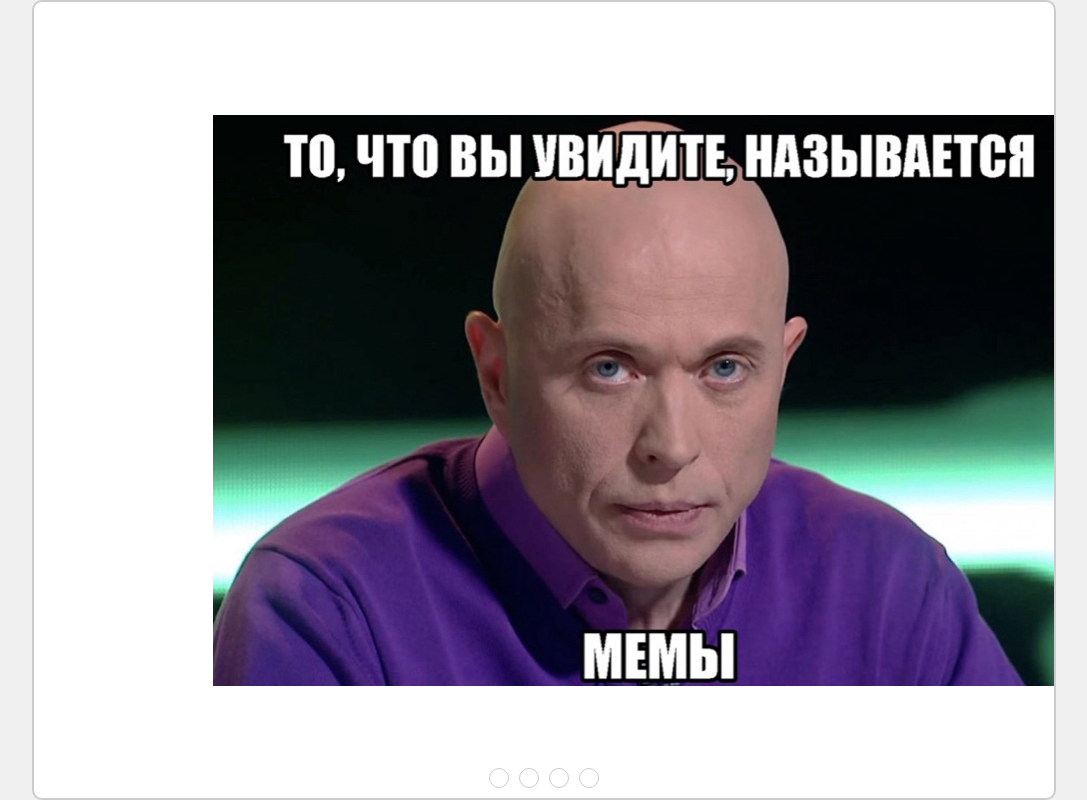
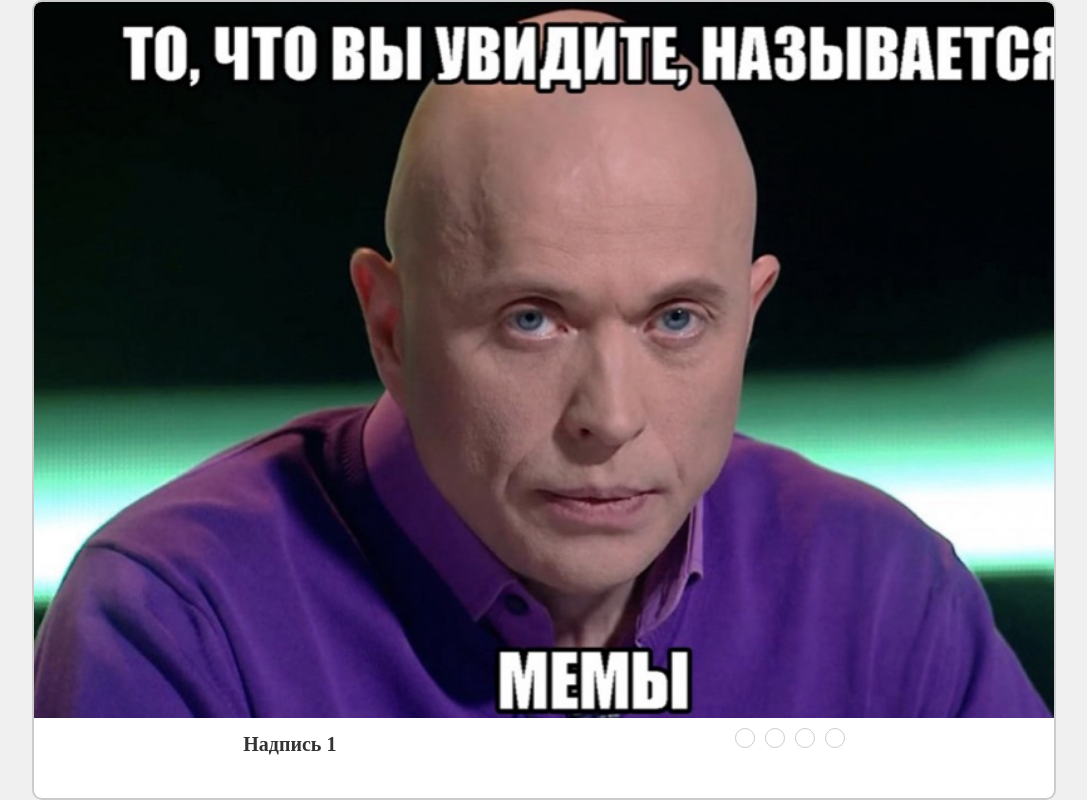
Before and after one commit to NataliyaMoon/cssMemeSlider, a plain HTML site: page index.html in a window 1280 px wide. Shown: the whole page, without its empty margins (96-1183 px from the left). Drawn offline with Linux system fonts and the light colour scheme.

Commit message:
feat: add labels and right styles (Thu, Sep 12, 2024 09:06:08 PM)

```diff
--- a/index.html
+++ b/index.html
@@ -16,24 +16,32 @@
         <link rel="stylesheet" href="style.css">
     </head>
     <body>
+        <div class="container">
             <div class="carousel">
                 <input type="radio" id="slide1" name="carousel" checked>
                 <input type="radio" id="slide2" name="carousel">
                 <input type="radio" id="slide3" name="carousel">
                 <input type="radio" id="slide4" name="carousel">
-
                 <div class="carousel-inner">
                     <img src="uploads/mem1.jpg" alt="mem1" class="img">
                     <img src="uploads/mem2.jpg" alt="mem2" class="img">
                     <img src="uploads/mem3.jpg" alt="mem3" class="img">
                     <img src="uploads/mem4.jpg" alt="mem4" class="img">
                 </div>
-
+                <div class="captions_and_controls">
+                    <div class="captions">
+                        <h5 class="caption">Надпись 1</h5>
+                        <h5 class="caption">Надпись 2</h5>
+                        <h5 class="caption">Надпись 3</h5>
+                        <h5 class="caption">Надпись 4</h5>
+                    </div>
                     <div class="carousel-nav">
                         <label for="slide1"></label>
                         <label for="slide2"></label>
                         <label for="slide3"></label>
                         <label for="slide4"></label>
                     </div>
+                </div>
+            </div>
         </body>
     </html>
--- a/style.css
+++ b/style.css
@@ -1,5 +1,5 @@
 * {
-    margin: 0;
+    margin: 0 auto;
     padding: 0;
     box-sizing: border-box;
 }
@@ -14,11 +14,14 @@ body {
     background: #f0f0f0;
 }
 
+.container {
+    max-width: 1200px;
+}
+
 .carousel {
-    position: relative;
+    overflow: hidden;
     width: 80vw;
     height: 100vh;
-    overflow: hidden;
     border: 2px solid #ccc;
     border-radius: 10px;
     background: #fff;
@@ -27,14 +30,12 @@ body {
 .carousel-inner {
     display: flex;
     width: 400%;
-    height: 100%;
+    height: 90%;
     transition: transform 2s ease;
 }
 
 .carousel-inner img {
-    width: 100%;
-    height: 100%;
-    object-fit: none;
+    object-fit: contain;
     flex: 1 0 25%;
 }
 
@@ -42,13 +43,47 @@ body {
     display: none;
 }
 
+.captions_and_controls {
+    display: flex;
+    justify-content: space-between;
+    padding: 10px;
+    bottom: 10px;
+    box-sizing: border-box;
+}
+
+.captions {
+    text-align: center;
+}
+
+.caption {
+    color: #333;
+    font-size: 20px;
+    background: rgba(255, 255, 255, 0.7);
+    padding: 5px;
+    border-radius: 5px;
+    display: none;
+}
+
+#slide1:checked ~ .captions_and_controls .caption:nth-child(1) {
+    display: block;
+}
+
+#slide2:checked ~ .captions_and_controls .caption:nth-child(2) {
+    display: block;
+}
+
+#slide3:checked ~ .captions_and_controls .caption:nth-child(3) {
+    display: block;
+}
+
+#slide4:checked ~ .captions_and_controls .caption:nth-child(4) {
+    display: block;
+}
+
 .carousel-nav {
-    position: absolute;
-    width: 100%;
     display: flex;
     justify-content: center;
-    bottom: 10px;
-    z-index: 1;
+    box-sizing: border-box;
 }
 
 .carousel-nav label {
```
Lines whose indentation alone changed are shown as unchanged.
